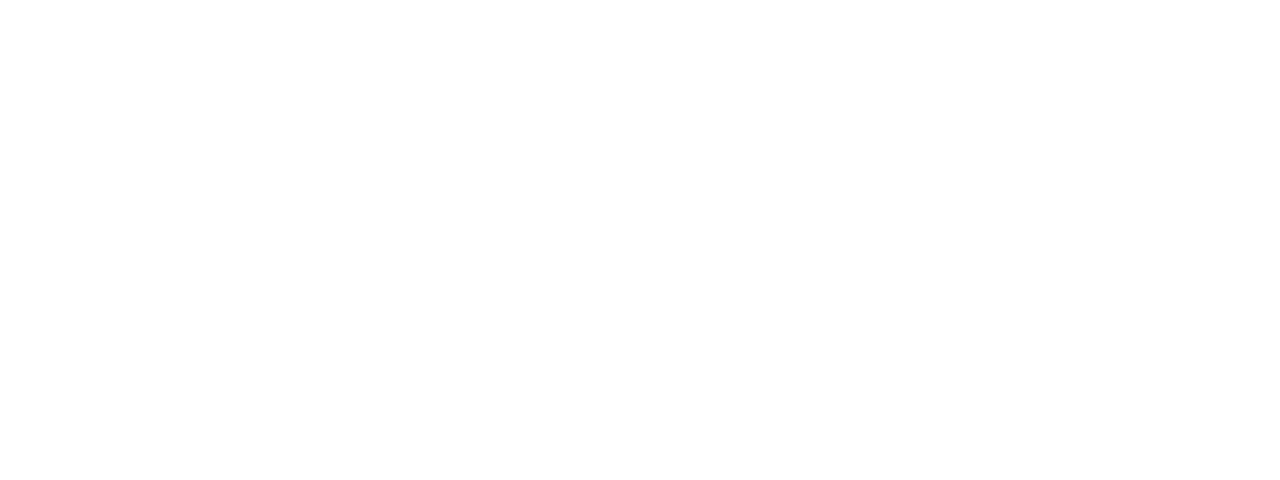
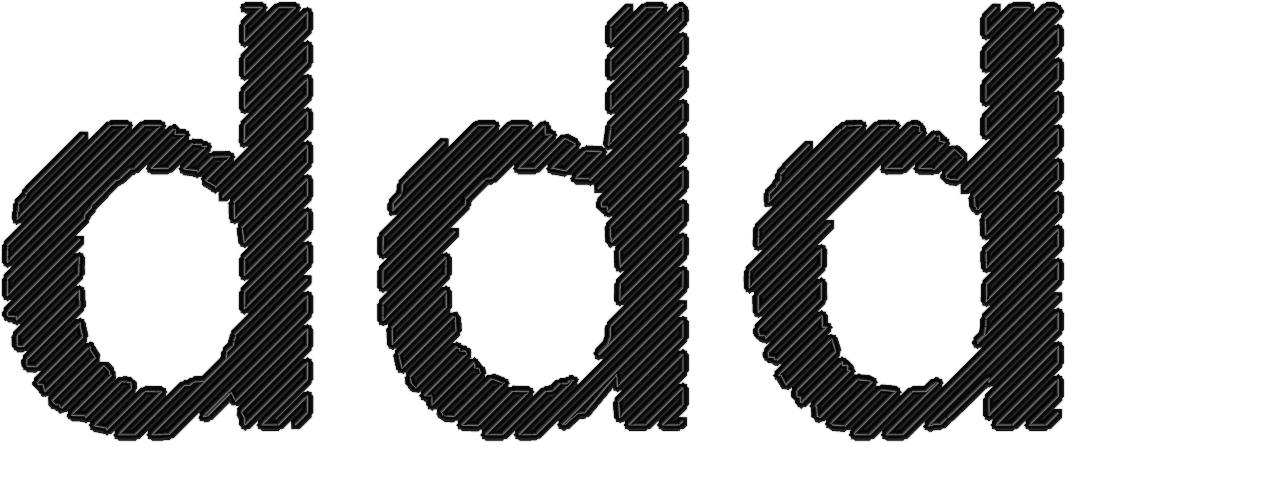
Before and after one commit to timotheus-m/timotheus-m, a plain HTML site: page index.html in a window 1280 px wide. Drawn offline with Linux system fonts and the light colour scheme.

Commit message:
html fix

```diff
--- a/index.html
+++ b/index.html
@@ -6,6 +6,6 @@
     <link rel="stylesheet" href="stylesheet.css">
   </head>
   <body>
-    <div id="logo"><img source="/assets/ddd.png"></div>
+    <div id="logo"><img src="assets/ddd.png"></div>
   </body>
 </html>
```
